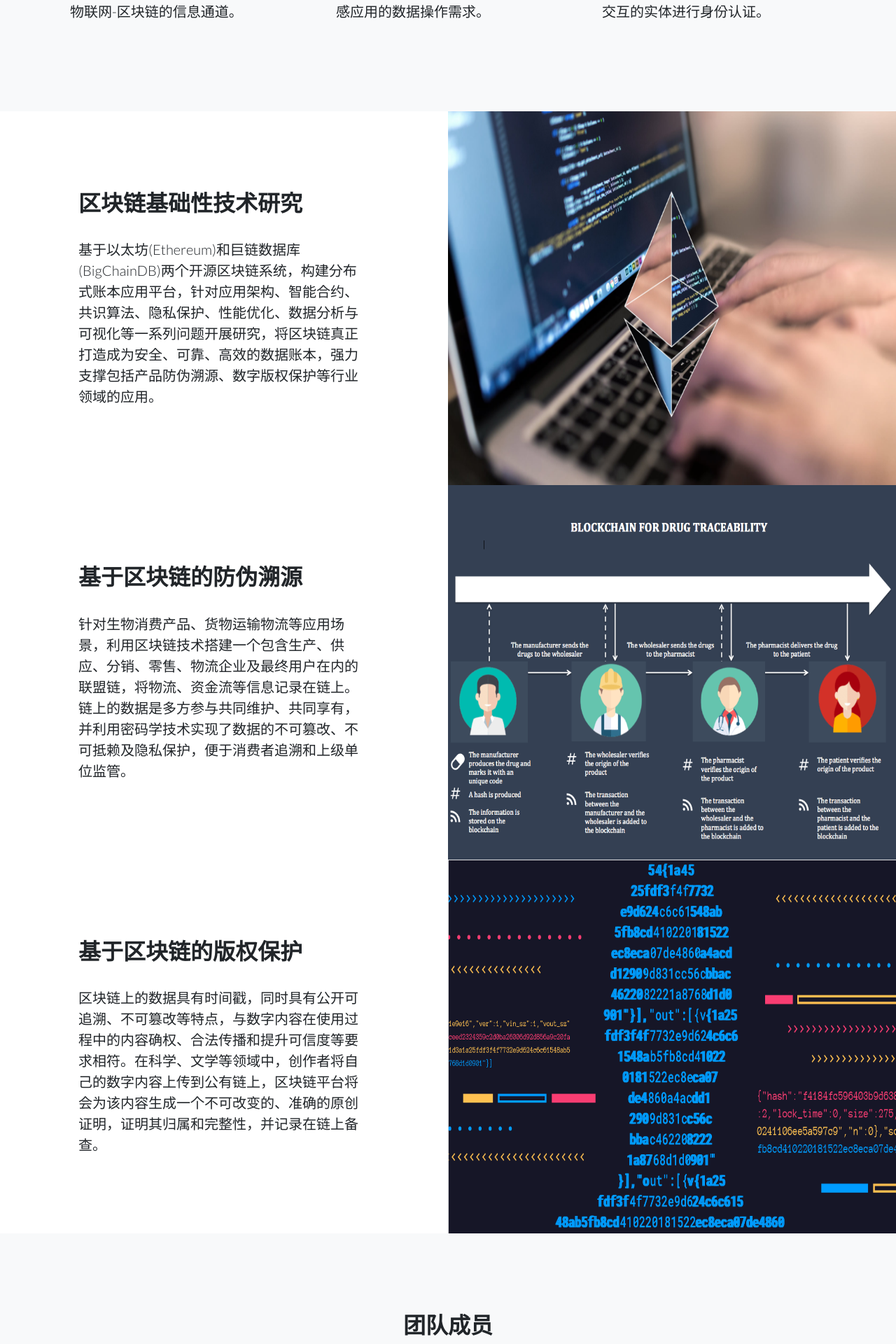
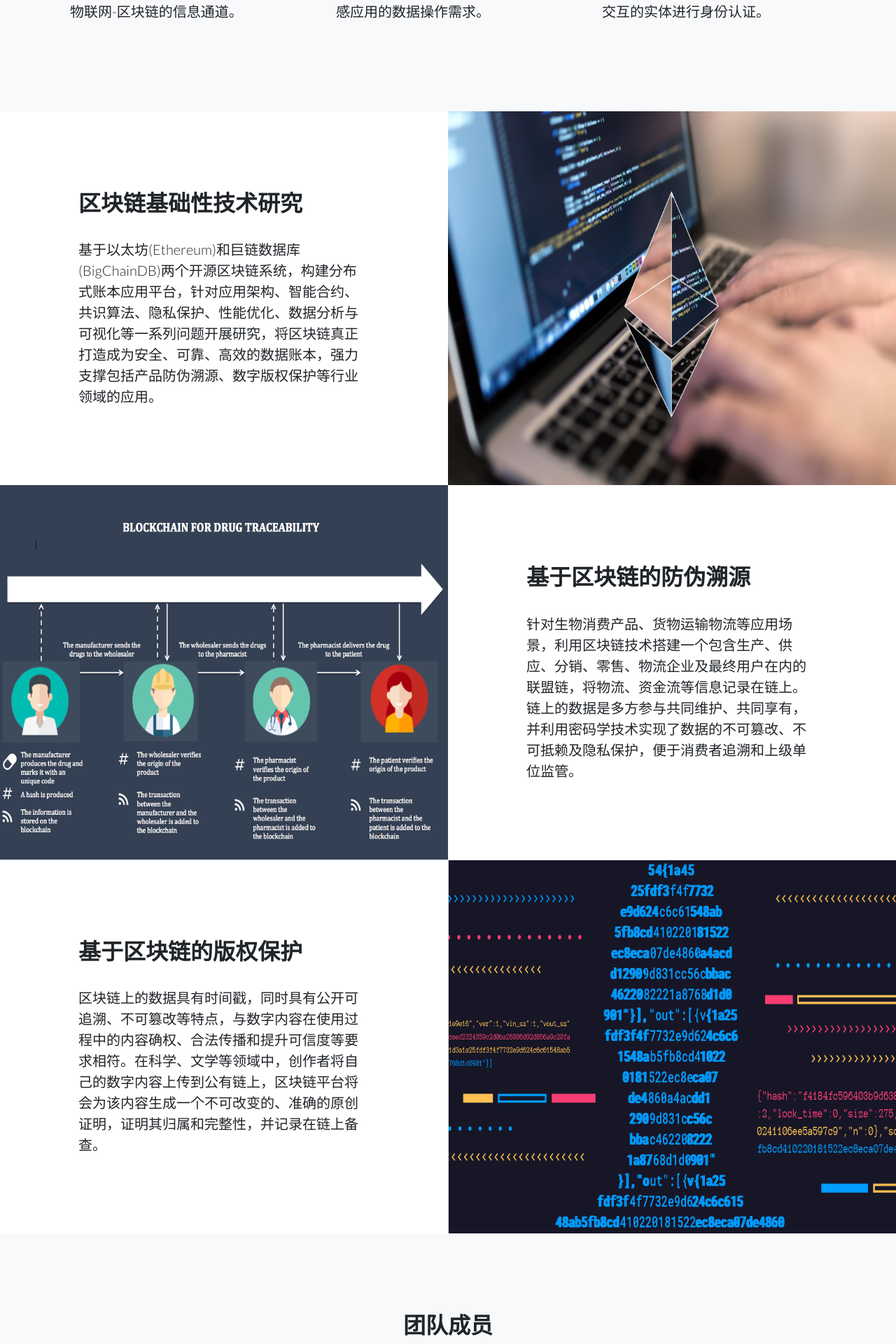
Before and after one commit to fangvv/Homepage, a Jekyll site: the page BlockchainBJTU/index.html, which Jekyll copies as it is, in a window 1280 px wide. Shown: the part 1000-2920 px from the top of the page at 70% size. Built offline with Jekyll 4.4.1, drawn with Linux system fonts in a browser that asks for light colours.

Commit message:
Signed-off-by: fangvv <fangvv@gmail.com>

```diff
--- a/BlockchainBJTU/index.html
+++ b/BlockchainBJTU/index.html
@@ -100,8 +100,8 @@
           </div>
         </div>
         <div class="row no-gutters">
-          <div class="col-lg-6 order-lg-2 text-white showcase-img" style="background-image: url('img/p2.png');"></div>
-          <div class="col-lg-6 order-lg-1 my-auto showcase-text" data-aos="fade-left">
+          <div class="col-lg-6 text-white showcase-img" style="background-image: url('img/p2.png');"></div>
+          <div class="col-lg-6 my-auto showcase-text" data-aos="fade-left">
             <h2>基于区块链的防伪溯源</h2>
             <br>
             <p class="lead mb-0">针对生物消费产品、货物运输物流等应用场景，利用区块链技术搭建一个包含生产、供应、分销、零售、物流企业及最终用户在内的联盟链，将物流、资金流等信息记录在链上。链上的数据是多方参与共同维护、共同享有，并利用密码学技术实现了数据的不可篡改、不可抵赖及隐私保护，便于消费者追溯和上级单位监管。</p>
```
